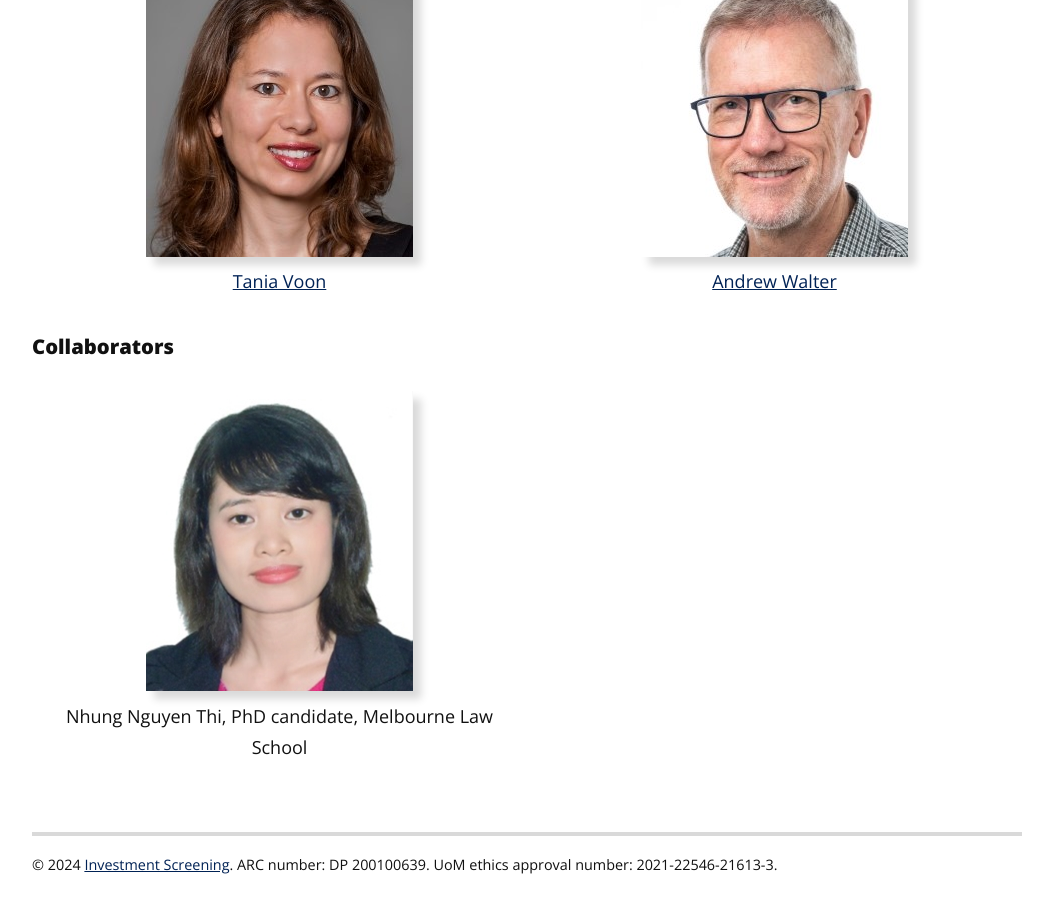
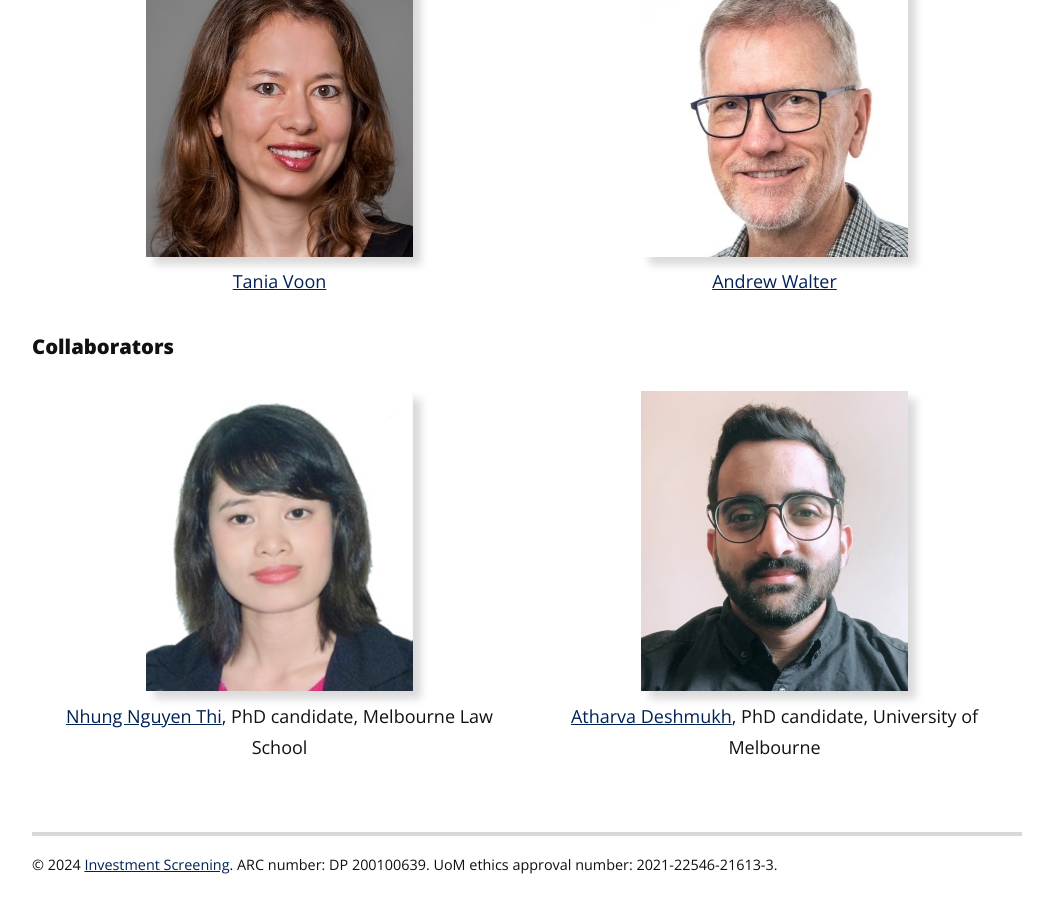
Before and after one commit to investmentscreening/investmentscreening.github.io, a Jekyll site: the page built from our-team.md, in a window 1280 px wide and 900 px high, scrolled down 928 px. Shown: the whole window, without its empty margins (113-1166 px from the left). Built offline with Jekyll 4.4.1, drawn with Linux system fonts in a browser that asks for light colours; nearby versions of some CDN libraries.

Commit message:
chore: add Atharva headshot

```diff
--- a/our-team.md
+++ b/our-team.md
@@ -23,7 +23,7 @@ title: Investment Screening | Our Team
 <div markdown="1">
 
 |-------|--------|
-| ![Nhung Nguyen Thi](/assets/img/headshots/nhung_headshot.jpg) <br> Nhung Nguyen Thi, PhD candidate, Melbourne Law School |  |
+| ![Nhung Nguyen Thi](/assets/img/headshots/nhung_headshot.jpg) <br> [Nhung Nguyen Thi](https://law.unimelb.edu.au/students/grd/students/thi-nhung-nguyen), PhD candidate, Melbourne Law School | ![Atharva Deshmukh](/assets/img/headshots/atharva_headshot.jpg) <br> [Atharva Deshmukh](https://www.linkedin.com/in/atharva-deshmukh-897233115), PhD candidate, University of Melbourne |
 
 </div>
 </div>
```
Also changed, not shown: assets/img/headshots/atharva_headshot.jpg (added).
